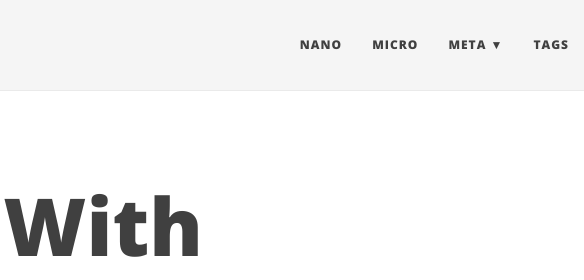
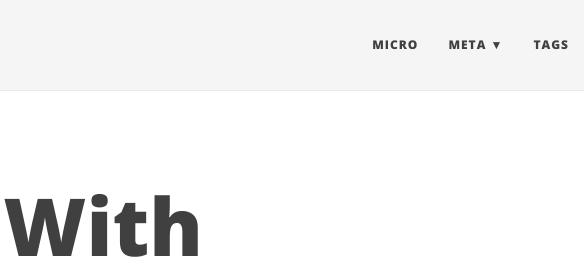
Before and after one commit to PBorocz/pborocz.github.io, a plain HTML site: page index.html in a window 1280 px wide. Shown: the top 280 px of the page, 696-1280 px from the left. Drawn offline with nearby package versions, Linux system fonts and the light colour scheme; some packages are replaced by stand-ins of ours; a script that the page names is missing.

Commit message:
2021-04-02T10:58:07

```diff
--- a/index.html
+++ b/index.html
@@ -70,12 +70,6 @@
 
     <div class="collapse navbar-collapse" id="main-navbar">
       <ul class="nav navbar-nav navbar-right">
-
-
-            <li>
-              <a title="Nano" href="/nano">Nano</a>
-            </li>
-
 
 
             <li>
```
Also changed, not shown: 404.html (+0 -6 lines), categories/index.html (+0 -6 lines), micro/index.html (+0 -6 lines), micro/new_on_new/index.html (+0 -6 lines), page/about/index.html (+0 -6 lines), page/index.html (+0 -6 lines), page/resume/index.html (+0 -6 lines), post/2015-01-04-first-post/index.html (+0 -6 lines), post/index.html (+0 -6 lines), tags/history/index.html (+0 -6 lines), tags/index.html (+0 -6 lines).
